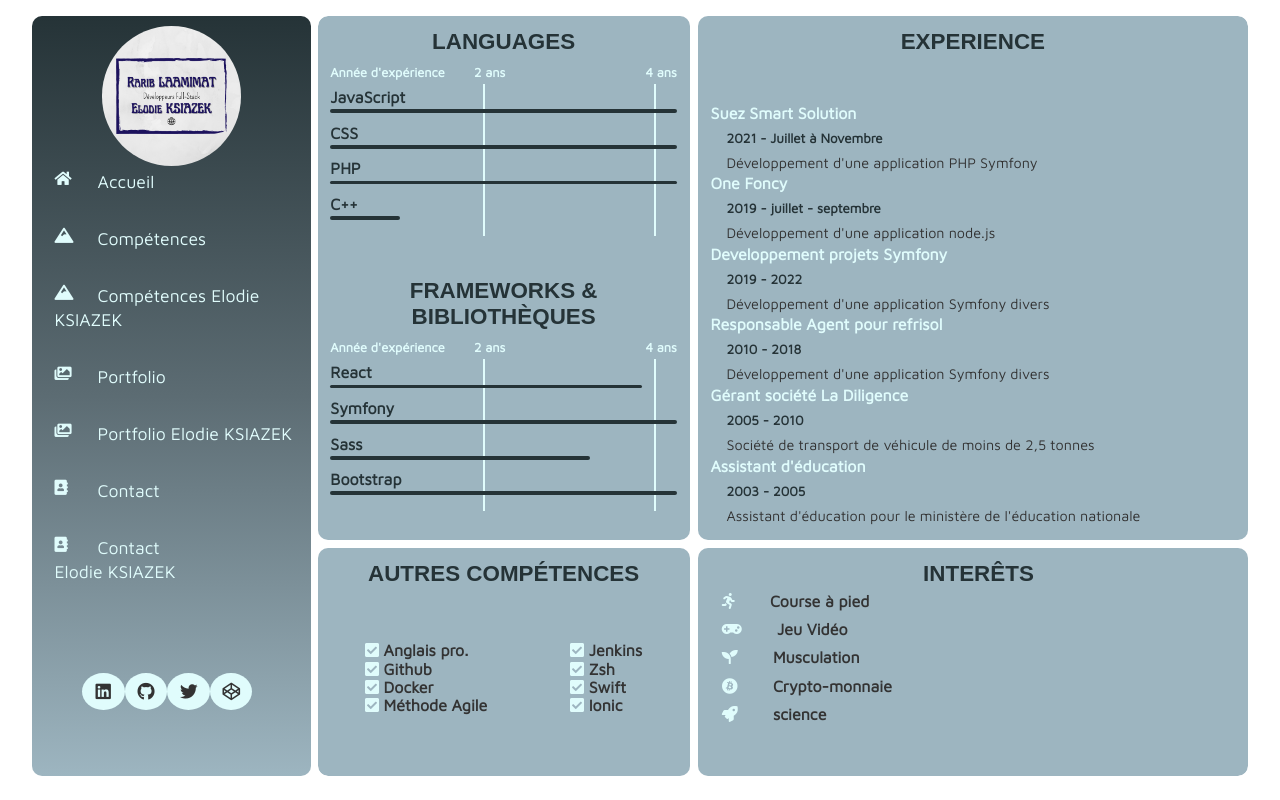
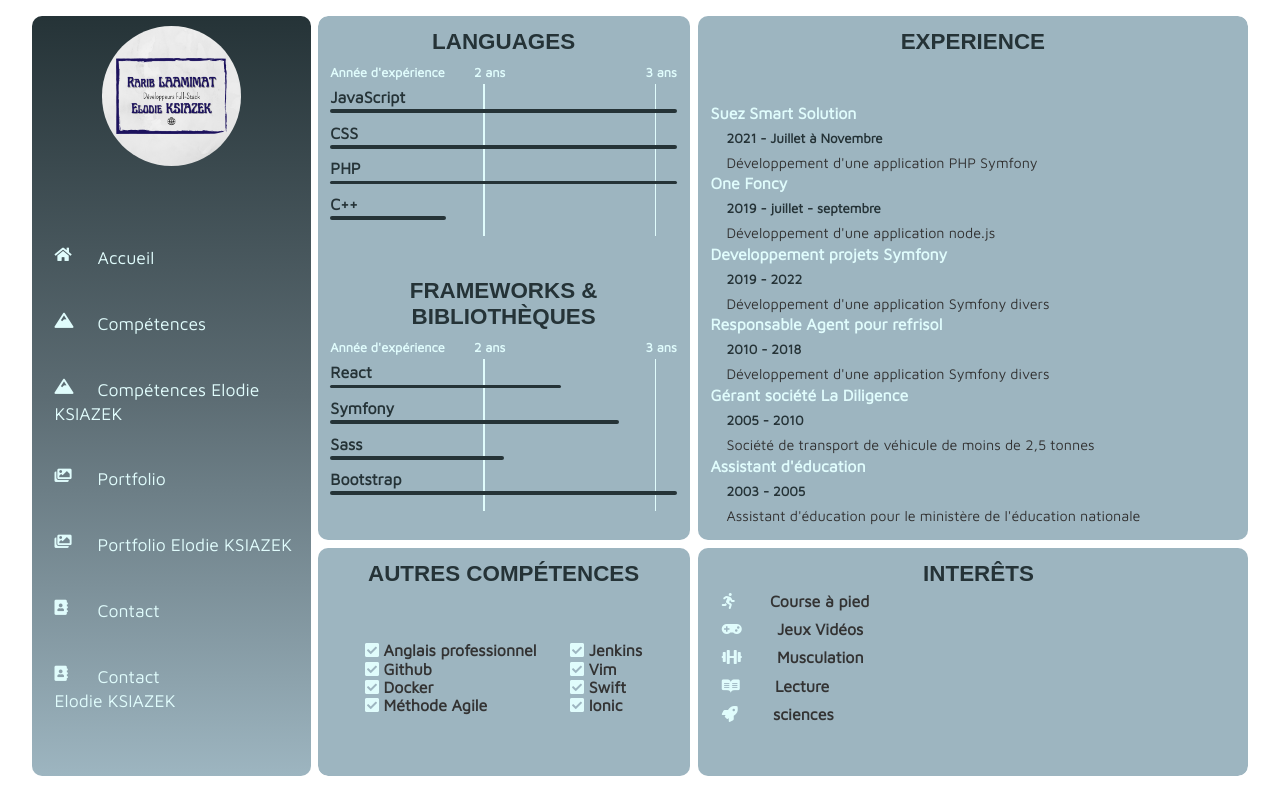
Before and after one commit to elodie-sz/CV-React, a React (Create React App) app: page /competences in a window 1280 px wide. Built offline with nearby package versions, Linux system fonts and the light colour scheme; a web font is replaced by a local one.

Commit message:
modif du texte d'accroche

```diff
--- a/src/components/knowledges/Hobbies.js
+++ b/src/components/knowledges/Hobbies.js
@@ -7,10 +7,10 @@ const Hobbies = () => {
                 <h3>Interêts</h3>
                 <ul>
                     <li className="hobby"><i className="fas fa-running"></i><span>Course à pied</span></li>
-                    <li className="hobby"><i className="fas fa-gamepad"></i><span>Jeu Vidéo</span></li>
-                    <li className="hobby"><i className="fas fa-seedling"></i><span>Musculation</span></li>
-                    <li className="hobby"><i className="fab fa-bitcoin"></i><span>Crypto-monnaie</span></li>
-                    <li className="hobby"><i className="fas fa-rocket"></i><span>science</span></li>
+                    <li className="hobby"><i className="fas fa-gamepad"></i><span>Jeux Vidéos</span></li>
+                    <li className="hobby"><i className="fas fa-dumbbell"></i><span>Musculation</span></li>
+                    <li className="hobby"><i className="fab fa-readme"></i><span>Lecture</span></li>
+                    <li className="hobby"><i className="fas fa-rocket"></i><span>sciences</span></li>
                 </ul>
             </div>
         </div>
--- a/src/components/knowledges/Languages.js
+++ b/src/components/knowledges/Languages.js
@@ -4,16 +4,16 @@ import ProgressBar from "./ProgressBar";
 class Languages extends Component {
     state = {
         languages: [
-            {id: 1, value: "JavaScript", xp: 2},
-            {id: 2, value: "CSS", xp: 2},
-            {id: 3, value: "PHP", xp: 2},
-            {id: 4, value: "C++", xp: 0.4}
+            {id: 1, value: "JavaScript", xp: 3},
+            {id: 2, value: "CSS", xp: 3},
+            {id: 3, value: "PHP", xp: 3},
+            {id: 4, value: "C++", xp: 1}
         ],
         frameworks: [
-            {id: 1, value: "React", xp: 1.8},
-            {id: 2, value: "Symfony", xp: 2},
+            {id: 1, value: "React", xp: 2},
+            {id: 2, value: "Symfony", xp: 2.5},
             {id: 3, value: "Sass", xp: 1.5},
-            {id: 4, value: "Bootstrap", xp: 2}
+            {id: 4, value: "Bootstrap", xp: 3}
         ]
     }
 
--- a/src/components/knowledges/OtherSkills.js
+++ b/src/components/knowledges/OtherSkills.js
@@ -8,14 +8,14 @@ const OtherSkills = () => {
                 <h3>Autres compétences</h3>
                 <div className="list">
                     <ul>
-                        <li><i className="fas fa-check-square"></i> Anglais pro.</li>
+                        <li><i className="fas fa-check-square"></i> Anglais professionnel</li>
                         <li><i className="fas fa-check-square"></i> Github</li>
                         <li><i className="fas fa-check-square"></i> Docker</li>
                         <li><i className="fas fa-check-square"></i> Méthode Agile</li>
                     </ul>
                     <ul>
                         <li><i className="fas fa-check-square"></i> Jenkins</li>
-                        <li><i className="fas fa-check-square"></i> Zsh</li>
+                        <li><i className="fas fa-check-square"></i> Vim</li>
                         <li><i className="fas fa-check-square"></i> Swift</li>
                         <li><i className="fas fa-check-square"></i> Ionic</li>
                     </ul>
--- a/src/components/knowledges/ProgressBar.js
+++ b/src/components/knowledges/ProgressBar.js
@@ -8,14 +8,15 @@ const ProgressBar = (props) => {
             <div className="years">
                 <span>Année d'expérience</span>
                 <span>2 ans</span>
-                <span>4 ans</span>
+                <span>3 ans</span>
+
 
             </div>
 
             <div>
                 {
                     props.languages.map((item) => {
-                        let xpYears = 2;
+                        let xpYears = 3;
                         let progressBar = item.xp / xpYears *100 + "%";
 
                         return (
--- a/src/components/knowledgesEK/LanguagesEK.js
+++ b/src/components/knowledgesEK/LanguagesEK.js
@@ -10,7 +10,7 @@ class LanguagesEK extends Component {
             {id: 4, value: "C#", xp: 1}
         ],
         frameworks: [
-            {id: 1, value: "CodeIgniter", xp: 2},
+            {id: 1, value: ".NET", xp: 2},
             {id: 2, value: "React", xp: 1.5},
             {id: 3, value: "Bootstrap", xp: 2},
             {id: 4, value: "Sass", xp: 1.5}
--- a/src/pages/Home.js
+++ b/src/pages/Home.js
@@ -8,14 +8,15 @@ const Home = () => {
             <div className="homeContent">
                 <div className="content">
 
-                    <h2>Développeurs Full Stack</h2>
+                    <h2>Devéno</h2>
 
-                    <p>Parce que le développement informatique évolue constament, parce que vous avez besoin de maintenir vos APIs à jour, parce que vous recherchez des développeurs compétents, passionnés qui savent travailler en équipe <strong>Enodev</strong> s'est constitué.
+                    <p>Devéno est le fruit d'une collaboration entre deux développeurs originaire de la province du grand Hainaut  et partageant la même passion pour le developpement d'applications web, mobile et jeux vidéos.<br/>
+                        S'estimant chanceux vivre une période prospère en matière de technologie permettant d'améliorer le quotidien comme jamais, nous avons decidé de joindre nos efforts et compétences pour multiplier nos ressources.<br/>
+                        Le développement informatique évolue constament, si vous avez besoin de maintenir vos APIs à jour, Si vous êtes à la recherche de développeurs compétents, passionnés maitrisant le travaille d'équipe. Nous serons ravi de contribuer à vos projets.
                         <br/><br/>
-                        Que ce soit React NodeJS ou Symfony nous maintenons, créons vos applications PHP ou JavaScript.<br/><br/>
-                        Notre collaboration est issue d'une volonté à répondre le plus efficacement possible aux besoins de nos clients.<br/><br/>
-                        Développons ensemble vos APIs qu'elle soit en cours ou démarrage React, Symfony ou NodeJS, nous répondrons au mieux à vos attentes.</p>
-
+                    </p>
+                    <h2>A propos</h2>
+                    <p>Ce site est crée en ReactJS</p>
 
 
                     <div className="pdf">
```
Also changed, not shown: src/components/Navigation.js (+4 -3 lines), src/components/knowledgesEK/ProgressBarEK.js (line endings or trailing spaces).
